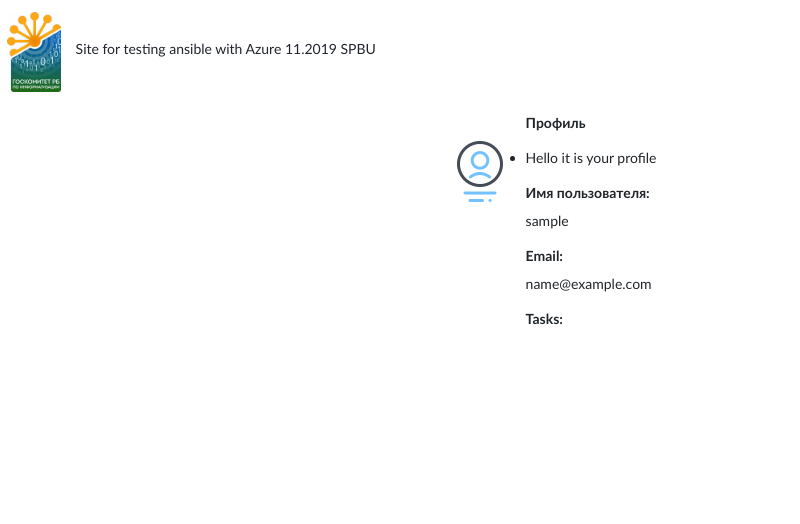
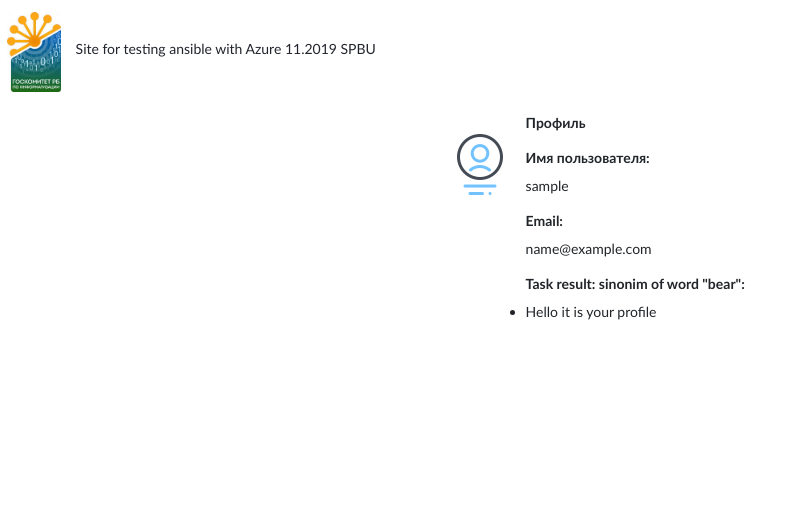
Before and after one commit to Rahmatullina/CloudApp, a Django app: page /profile/ in a window 1280 px wide. Shown: the part 76-600 px from the top of the page, without its empty margins (0-800 px from the left). Run offline with Django 3.2, Linux system fonts and the light colour scheme; the visitor is signed in with stand-in values (Sample User, id 1); some libraries are stand-ins or nearby versions.

Commit message:
Update profile.html

```diff
--- a/myApp/templates/myApp/profile.html
+++ b/myApp/templates/myApp/profile.html
@@ -51,19 +51,20 @@
 
 <img style="display:inline-block;margin-right: 10px; margin-left:35%;position: relative; top:-150px;" src = "{% static "myApp/images/profile.png" %}">
 <div style="display:inline-block "><p style="text-align: left;"><b>Профиль</b></p>
- {% if messages %}
-<ul class="messages">
+
+        {% csrf_token %}
+    <label> <b>Имя пользователя:</b></label>
+    <p>{{ username}}</p>
+    <label><b>Email:</b></label>
+    <p>{{ email }}</p>
+    <label><b>Task result: sinonim of word "bear":</b></label>
+  {% if messages %}
+  <ul class="messages">
     {% for message in messages %}
     <li{% if message.tags %} class="{{ message.tags }}"{% endif %}>{{ message }}</li>
     {% endfor %}
 </ul>
 {% endif %}
-        {% csrf_token %}
-    <label> <b>Имя пользователя:</b></label>
-    <p>{{ username}}</p>
-    <label><b>Email:</b></label>
-    <p>{{ email }}</p>
-    <label><b>Tasks:</b></label>
     {% if is_created_VM %}
         <p>Task {{ is_completed }}</p>
     {% endif %}
```
